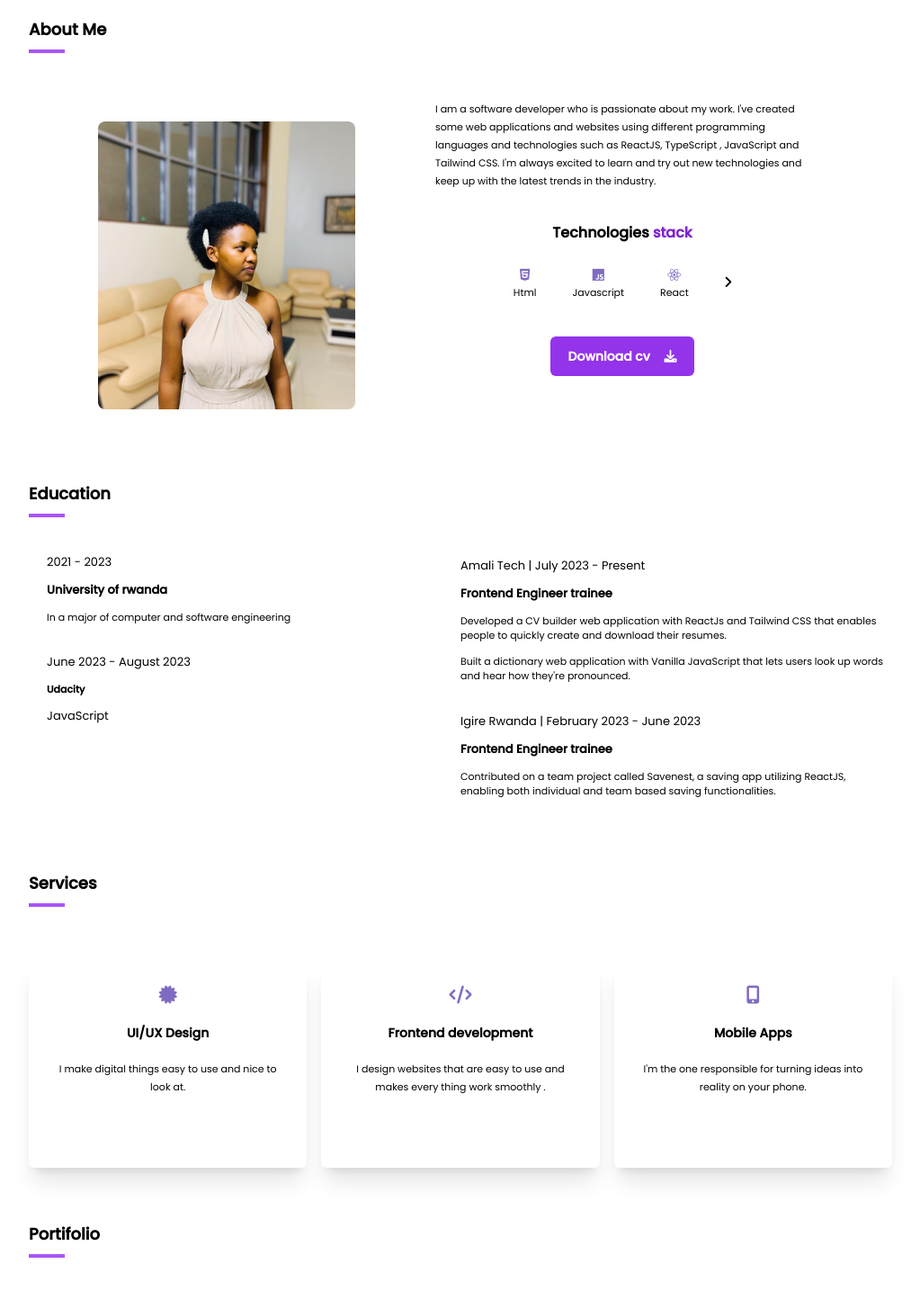
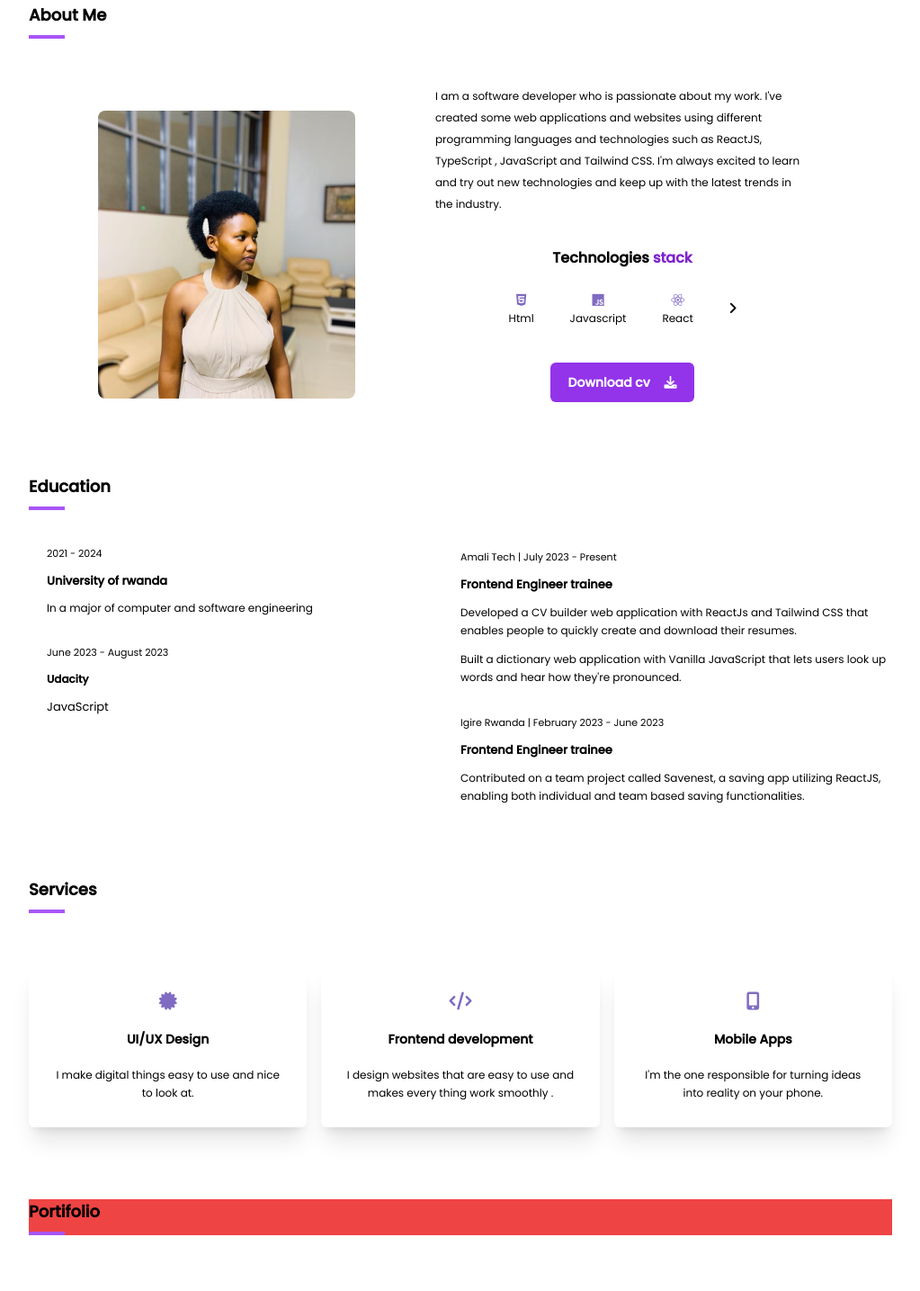
Before and after one commit to gikundiroHappy/happy_portifolio, a website: page index.html in a window 1280 px wide. Shown: the part 567-2002 px from the top of the page at 90% size, without its empty margins (128-1151 px from the left). After the commit the page ends 1980 px from the top, so only its background shows below. Drawn offline with Linux system fonts and the light colour scheme; a web font is replaced by a local one.

Commit message:
changed the font size of the landing texts

```diff
--- a/index.html
+++ b/index.html
@@ -16,7 +16,7 @@
   </head>
   <body>
     <!-- sm:bg-yellow-300 md:bg-green-300 lg:bg-pink-300 xl:bg-blue-300 2xl:bg-red-300 -->
-    <div class="p-4 lg:px-40 font-abc sm:px-8">
+    <div class="px-8 lg:px-40 font-abc sm:px-8">
       <div class="hidden sm:flex justify-between items-center py-5 mt-5 ">
         <div>
           <p class="font-semibold"><span class="font-corith text-[30px]"><a href="#home"> H</span> appy</a></p>
@@ -86,7 +86,7 @@
         <div class="space-y-4 mt-10 pb-[50px] sm:hidden">
           <p class="font-bold text-lg">Hi, I'am Happy</p>
           <p class="text-[13px]">Frontend developer</p>
-          <p class="leading-5 text-[11px]">
+          <p class="leading-5 text-[12px]">
             I embrace challenges to continually improve my skills. My passion
             lies in using technical know-how to make a positive impact in
             people's lives.
@@ -117,7 +117,7 @@
           <img src="./images/aboutimg.jpeg" alt="my Image" class="w-[65%] h-40 sm:h-80 md:h-80 object-cover rounded-lg">
         </div>
         <div class="mt-5">
-        <p class="text-[11px] leading-5 p-3">
+        <p class="text-[12px] leading-6 p-3">
           I am a software developer who is passionate about my work. I've
           created some web applications and websites using different programming
           languages and technologies such as ReactJS, TypeScript , JavaScript
@@ -134,17 +134,17 @@
             <span
               ><i class="fa-brands fa-html5" style="color: #806bc2"></i
             ></span>
-            <p class="text-[11px]">Html</p>
+            <p class="text-[12px]">Html</p>
           </div>
           <div>
             <span><i class="fa-brands fa-js" style="color: #806bc2"></i></span>
-            <p class="text-[11px]">Javascript</p>
+            <p class="text-[12px]">Javascript</p>
           </div>
           <div>
             <span
               ><i class="fa-brands fa-react" style="color: #806bc2"></i
             ></span>
-            <p class="text-[11px]">React</p>
+            <p class="text-[12px]">React</p>
           </div>
           <div><i class="fa-solid fa-angle-right"></i></div>
         </div>
@@ -174,34 +174,34 @@
         <div class=" text-[13px] sm:grid grid-cols-2">
         <div class="space-y-8 sm:px-5">
         <div class="space-y-3 ">
-          <p>2021 - 2023</p>
+          <p class="text-[11px]">2021 - 2024</p>
           <p class="font-bold">University of rwanda</p>
-          <p class="text-[11px]">In a major of computer and software engineering</p>
+          <p class="text-[12px]">In a major of computer and software engineering</p>
           </div>
           <div class="space-y-3">
-          <p >June 2023 - August 2023
-            <p class="font-bold text-[11px]">Udacity</p>
+          <p class="text-[11px]">June 2023 - August 2023
+            <p class="font-bold text-[12px]">Udacity</p>
           <p>JavaScript</p>
         </div>
       </div>
       <div class="space-y-8">
         <div class="space-y-3 mt-20 sm:mt-1 ">
-          <p>Amali Tech | July 2023 - Present</p>
+          <p class="text-[11px]">Amali Tech | July 2023 - Present</p>
           <p class="font-bold">Frontend Engineer trainee</p>
           <ul class="space-y-3">
-            <li class="text-[11px]">Developed a CV builder web application with ReactJs and
+            <li class="text-[12px] leading-5">Developed a CV builder web application with ReactJs and
               Tailwind CSS that enables people to quickly create and
               download their resumes.</li>
-              <li class="text-[11px]">Built a dictionary web application with Vanilla JavaScript
+              <li class="text-[12px] leading-5">Built a dictionary web application with Vanilla JavaScript
                 that lets users look up words and hear how they're
                 pronounced.</li>
           </ul>
         </div>
         <div class="space-y-3">
-          <p>Igire Rwanda | February 2023 - June 2023</p>
+          <p class="text-[11px]">Igire Rwanda | February 2023 - June 2023</p>
           <p class="font-bold">Frontend Engineer trainee</p>
           <ul>
-            <li class="text-[11px]">Contributed on a team project called Savenest, a saving
+            <li class="text-[12px] leading-5">Contributed on a team project called Savenest, a saving
               app utilizing ReactJS, enabling both individual and team based saving functionalities.</li>
           </ul>
         </div>
@@ -215,32 +215,34 @@
           <div class="border-b-4 border-purple-500 w-[40px] mt-2 mb-10"></div>
         </div>
 
-      <div class="sm:flex sm:gap-4 text-sm space-y-5 h-[230px]">
+      <div class="sm:flex sm:gap-4 text-sm space-y-5 ">
         <div class="text-center space-y-5 rounded-md shadow-xl p-7 bg-white sm:h-[100%] sm:w-[35%] mt-5">
           <span class="text-[20px]"><i class="fa-solid fa-certificate" style="color: #806bc2;"></i></span>
           <p class="font-bold">UI/UX Design</p>
-          <p class="text-[11px]">I make digital things easy to
+          <p class="text-[12px]">I make digital things easy to
             use and nice to look at.</p>
         </div>
         <div class="text-center space-y-5 rounded-md shadow-xl p-7 bg-white sm:h-[100%] sm:w-[35%]">
           <span class="text-[20px]"><i class="fa-solid fa-code" style="color: #806bc2;"></i></span>
           <p class="font-bold ">Frontend development</p>
-          <p class="text-[11px]">I design websites that are
+          <p class="text-[12px]">I design websites that are
             easy to use and makes
             every thing work smoothly .</p>
         </div>
         <div class="text-center space-y-5 rounded-md shadow-xl p-7 bg-white sm:h-[100%] sm:w-[35%]">
           <span class="text-[20px]"><i class="fa-solid fa-mobile-screen-button" style="color: #806bc2;"></i></span>
           <p class="font-bold">Mobile Apps</p>
-          <p class="text-[11px]"> I'm the one responsible for
+          <p class="text-[12px]"> I'm the one responsible for
             turning ideas into reality on
             your phone.</p>
         </div>
       </div>
       </div>
 
-      <div  id="services" class="mt-20">
+      <!-- <div class="bg-slate-400 h-[100%]">hhhh</div> -->
+      <div  id="portifolio" class="bg-red-500 mt-20">
         <div>
+
           <p class="font-bold text-lg ">Portifolio</p>
           <div class="border-b-4 border-purple-500 w-[40px] mt-2 mb-10"></div>
         </div>
```
Also changed, not shown: src/output.css.
